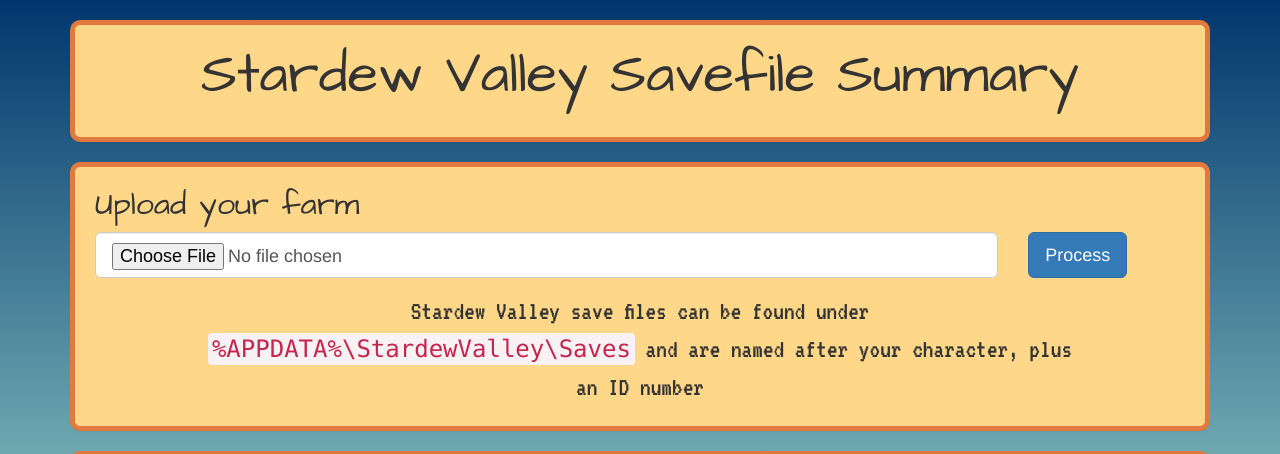
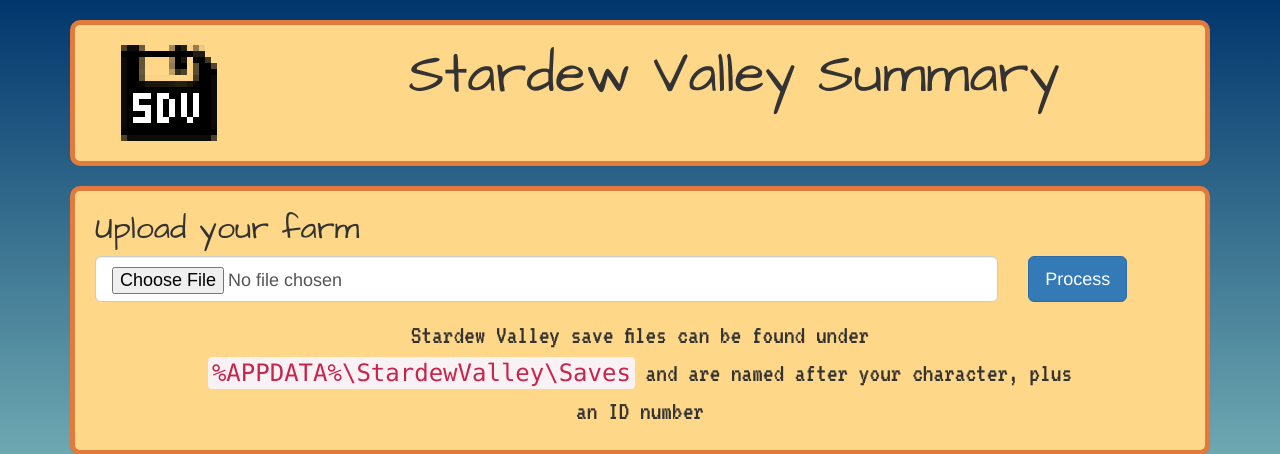
Before and after one commit to joserc87/SDV-Summary, a Flask app: template templates/index.html in a window 1280 px wide. Shown: the top 454 px of the page. Run offline with Flask 2, Linux system fonts and the light colour scheme; the template is opened without the code that fills it, so the values that code supplies are empty.

Commit message:
yet more layout tweaks

```diff
--- a/static/css/style.css
+++ b/static/css/style.css
@@ -53,3 +53,9 @@
 	image-rendering: pixelated;
 	height: 32px;
 }
+
+.logo {
+	image-rendering: pixelated;
+	width: 96px;
+	height: auto;
+}
--- a/templates/index.html
+++ b/templates/index.html
@@ -12,7 +12,12 @@
 	<body>
 		<div class="container">
 			<div class="row center-block panel">
-			<h1 class="text-center">Stardew Valley Savefile Summary</h1>
+				<div class="col-md-2 col-sm-12 text-center" style="padding-top: 20px; padding-left: 20px; padding-right:20px;">
+					<img src="{{url_for('static', filename='favicon.png')}}" class="logo">
+				</div>
+				<div class="col-md-10 col-sm-12">
+					<h1 class="text-center">Stardew Valley Summary</h1>
+				</div>
 			</div>
 			<div class="row center-block panel" style="padding: 20px; padding-top: 0px;">
 				<!--<div class="row">
```
Also changed, not shown: templates/profile.html (+13 -1 lines).
